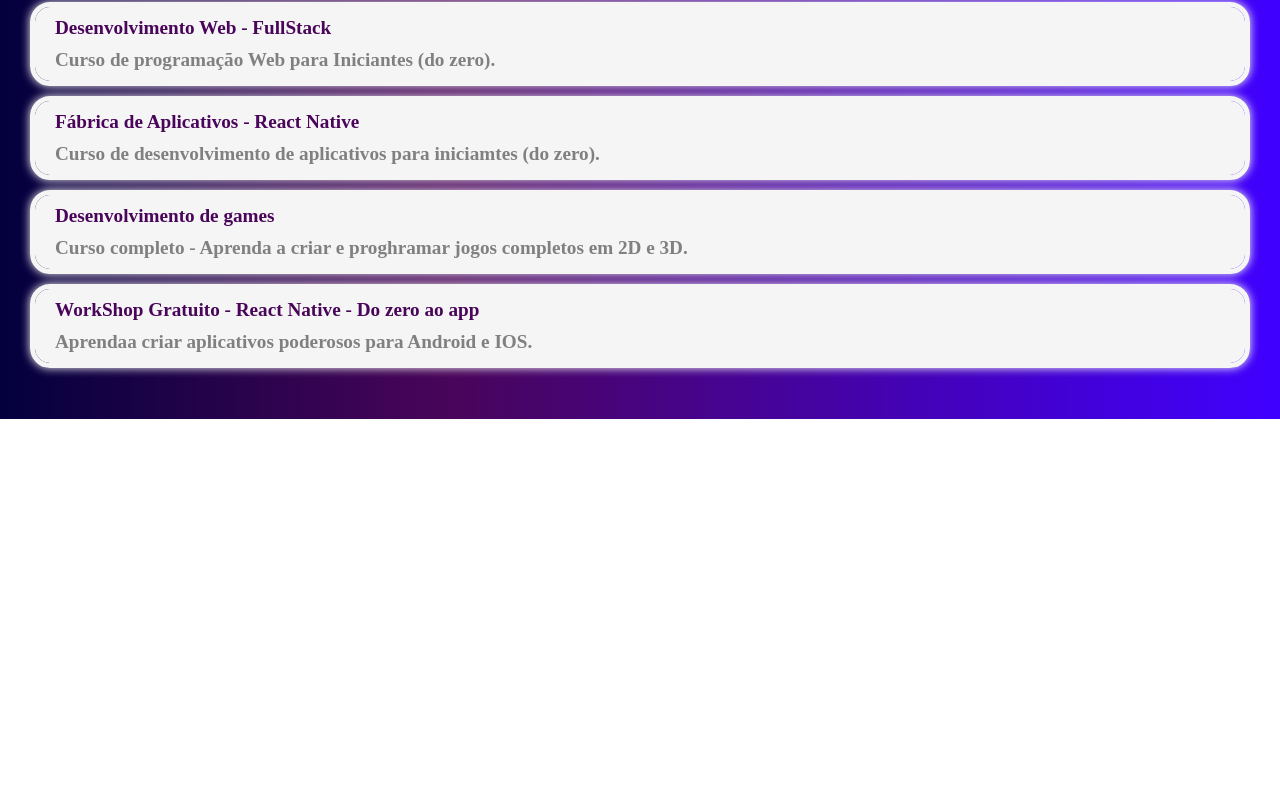
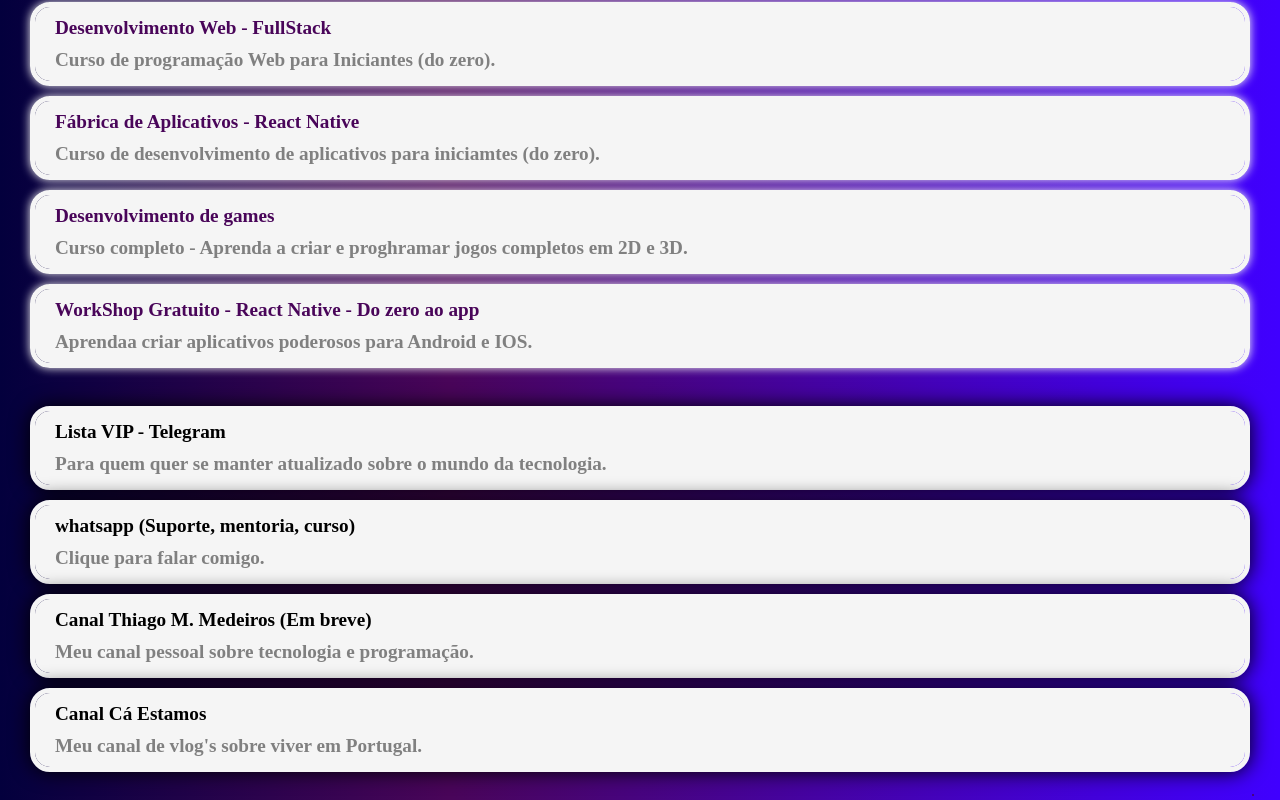
Before and after one commit to HenriPaiva/henripaiva.github.io, a plain HTML site: page Index.html in a window 1280 px wide. Shown: the part 396-1196 px from the top of the page. Before the commit the page ends 815 px from the top, so only its background shows below. Drawn offline with Linux system fonts and the light colour scheme.

Commit message:
Início do projeto

```diff
--- a/Css/Style.css
+++ b/Css/Style.css
@@ -64,3 +64,35 @@ h2 {
     display: block;
     margin-top: 10px;
 }
+.Links_Bottom2 {
+    list-style: none;
+    margin: 10px 15px;
+    padding: 0px 0px;
+    border: 5px solid whitesmoke;
+    border-radius: 20px;
+    box-shadow: 0px 0px 20px rgb(0, 0, 0);
+}
+.Links_Bottom2 li {
+    background-color: whitesmoke;
+    padding: 10px 20px;
+    border: 0px;
+    border-radius: 15px;
+}
+.Links_Bottom2 li a {
+    color:  rgb(0, 0, 0);
+    background: whitesmoke;
+    font-weight: bolder;
+    font-size: larger;
+    text-decoration: none;
+}
+.Links_Bottom2 li a span {
+    color: grey;
+    display: block;
+    margin-top: 10px;
+}
+.Rodapé {
+    color: rgb(73, 5, 88);
+    margin: 10px;
+    text-align: right;
+    list-style: none
+}
--- a/Index.html
+++ b/Index.html
@@ -5,11 +5,7 @@
     <meta http-equiv="X-UA-Compatible" content="IE=edge">
     <meta name="viewport" content="width=device-width, initial-scale=1.0">
     <title>LinkTree</title>
-    <link rel="preconnect" href="https://fonts.googleapis.com">
-    <link rel="preconnect" href="https://fonts.gstatic.com" crossorigin>
     <link href="https://fonts.googleapis.com/css2?family=Architects+Daughter&display=swap" rel="stylesheet">
-    <link rel="preconnect" href="https://fonts.googleapis.com">
-    <link rel="preconnect" href="https://fonts.gstatic.com" crossorigin>
     <link href="https://fonts.googleapis.com/css2?family=Raleway&display=swap" rel="stylesheet">
     <link rel="stylesheet" href="css/Style.css">
 </head>
@@ -75,9 +71,50 @@
             <a href="">
                 WorkShop Gratuito - React Native - Do zero ao app
                 <span>Aprendaa criar aplicativos poderosos para Android e IOS.</span>
-               </h4>
             </a>
         </li>
     </ul>
+
+    <br>
+
+    <ul class="Links_Bottom2">
+        <li>
+            <a href="">
+                Lista VIP - Telegram
+                <span>Para quem quer se manter atualizado sobre o mundo da tecnologia.</span>
+            </a>
+        </li>
+    </ul>
+    <ul class="Links_Bottom2">
+        <li>
+            <a href="">
+                whatsapp (Suporte, mentoria, curso)
+                <span>Clique para falar comigo.</span>
+            </a>
+        </li>
+    </ul>
+    <ul class="Links_Bottom2">
+        <li>
+            <a href="">
+                Canal Thiago M. Medeiros (Em breve)
+                <span>Meu canal pessoal sobre tecnologia e programação.</span>
+            </a>
+        </li>
+    </ul>
+    <ul class="Links_Bottom2">
+        <li>
+            <a href="">
+                Canal Cá Estamos
+                <span>Meu canal de vlog's sobre viver em Portugal.</span>
+            </a>
+        </li>
+    </ul>
+
+    <div class="Rodapé">
+        <li>
+            .
+        </li>
+    </div>
+
 </body>
 </html>
```
